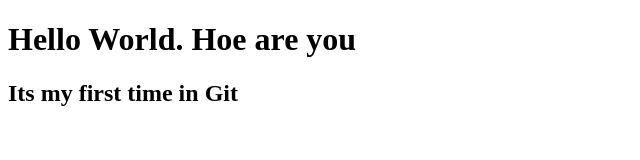
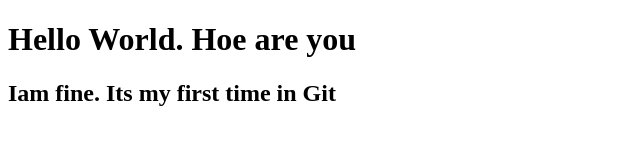
Before and after one commit to Albinjoseph-571/demo-repo2, a plain HTML site: page index.html in a window 1280 px wide. Shown: the whole page, without its empty margins (0-640 px from the left). Drawn offline with Linux system fonts and the light colour scheme.

Commit message:
agin edited html file

```diff
--- a/index.html
+++ b/index.html
@@ -7,6 +7,6 @@
 </head>
 <body>
     <h1>Hello World. Hoe are you</h1>
-    <h2>Its my first time in Git</h2>
+    <h2>Iam fine. Its my first time in Git</h2>
 </body>
 </html>
```
